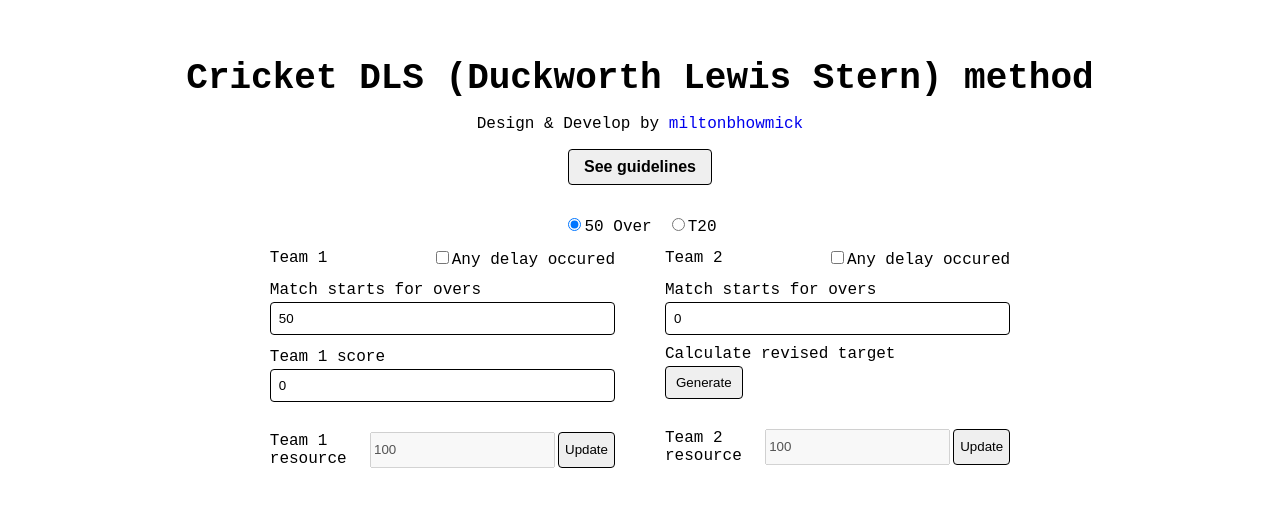
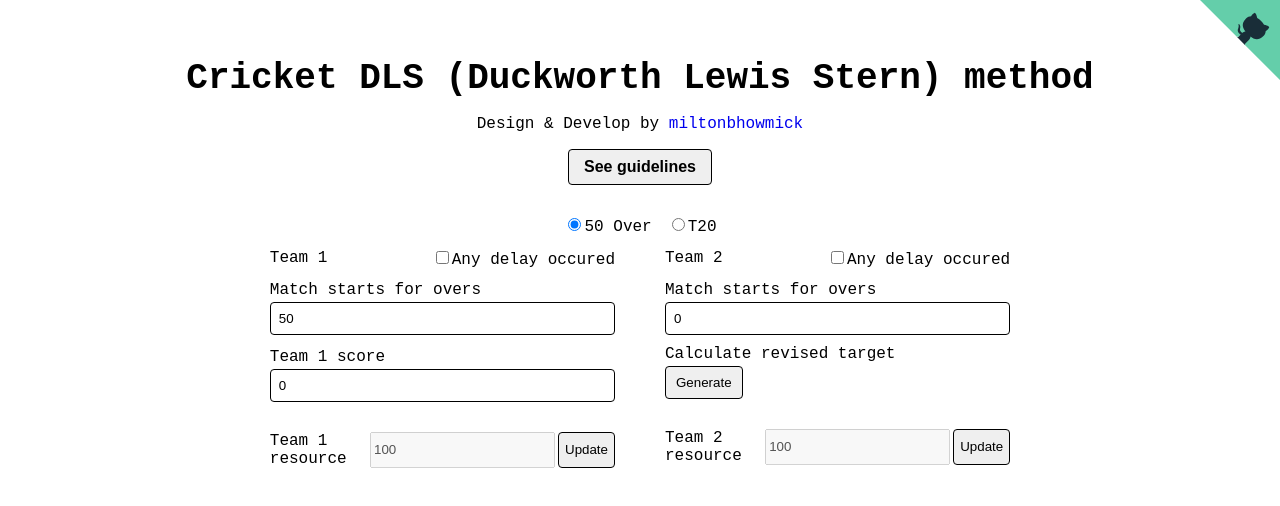
Before and after one commit to Miltonbhowmick/cricket-dls-method, a Nuxt app: page / in a window 1280 px wide. Shown: the top 506 px of the page. Built offline with nearby package versions, Linux system fonts and the light colour scheme.

Commit message:
Added github icon for people see repository open

```diff
--- a/layouts/default.vue
+++ b/layouts/default.vue
@@ -1,14 +1,44 @@
 <template>
 	<div>
-		<!-- <a
+		<a
 			target="_blank"
-			class="github-fork-ribbon right-top fixed"
 			href="https://github.com/Miltonbhowmick/cricket-dls-method"
 			rel="noopener noreferrer"
 			data-ribbon="Star me on GitHub"
 			title="Star me on GitHub"
-			>Star me on GitHub</a
-		> -->
+			><svg
+				data-v-553b04e0=""
+				width="80"
+				height="80"
+				viewBox="0 0 250 250"
+				aria-hidden="true"
+				style="
+					fill: rgb(100, 206, 170);
+					color: rgb(25, 45, 56);
+					position: absolute;
+					top: 0px;
+					border: 0px;
+					right: 0px;
+				"
+			>
+				<path
+					data-v-553b04e0=""
+					d="M0,0 L115,115 L130,115 L142,142 L250,250 L250,0 Z"
+				></path>
+				<path
+					data-v-553b04e0=""
+					d="M128.3,109.0 C113.8,99.7 119.0,89.6 119.0,89.6 C122.0,82.7 120.5,78.6 120.5,78.6 C119.2,72.0 123.4,76.3 123.4,76.3 C127.3,80.9 125.5,87.3 125.5,87.3 C122.9,97.6 130.6,101.9 134.4,103.2"
+					fill="currentColor"
+					class="octo-arm"
+					style="transform-origin: 130px 106px"
+				></path>
+				<path
+					data-v-553b04e0=""
+					d="M115.0,115.0 C114.9,115.1 118.7,116.5 119.8,115.4 L133.7,101.6 C136.9,99.2 139.9,98.4 142.2,98.6 C133.8,88.0 127.5,74.4 143.8,58.0 C148.5,53.4 154.0,51.2 159.7,51.0 C160.3,49.4 163.2,43.6 171.4,40.1 C171.4,40.1 176.1,42.5 178.8,56.2 C183.1,58.6 187.2,61.8 190.9,65.4 C194.5,69.0 197.7,73.2 200.1,77.6 C213.8,80.2 216.3,84.9 216.3,84.9 C212.7,93.1 206.9,96.0 205.4,96.6 C205.1,102.4 203.0,107.8 198.3,112.5 C181.9,128.9 168.3,122.5 157.7,114.1 C157.9,116.9 156.7,120.9 152.7,124.9 L141.0,136.5 C139.8,137.7 141.6,141.9 141.8,141.8 Z"
+					fill="currentColor"
+					class="octo-body"
+				></path></svg
+		></a>
 		<slot />
 	</div>
 </template>
```
